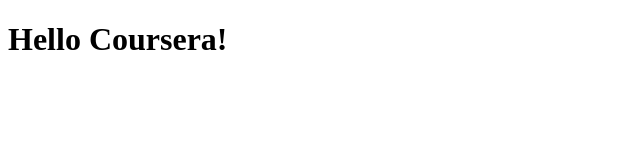
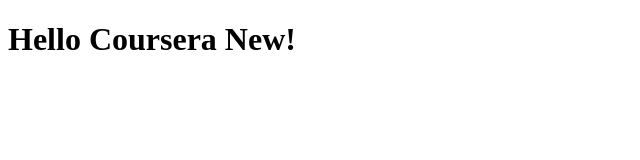
Before and after one commit to fakenylon/coursera, a plain HTML site: page site/index.html in a window 1280 px wide. Shown: the whole page, without its empty margins (0-640 px from the left). Drawn offline with Linux system fonts and the light colour scheme.

Commit message:
Small addition to page

```diff
--- a/site/index.html
+++ b/site/index.html
@@ -4,6 +4,6 @@
 	<title>Hello Coursera!</title>
 </head>
 <body>
-<h1>Hello Coursera!</h1>
+<h1>Hello Coursera New!</h1>
 </body>
 </html>
```
